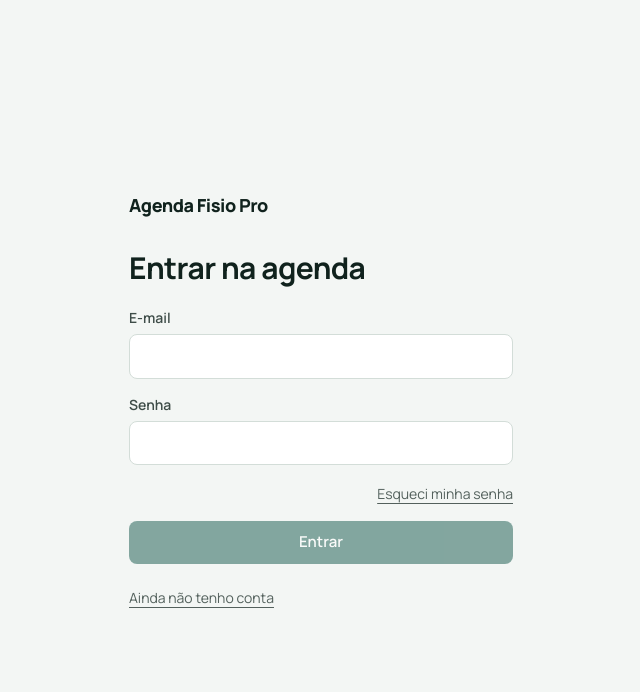
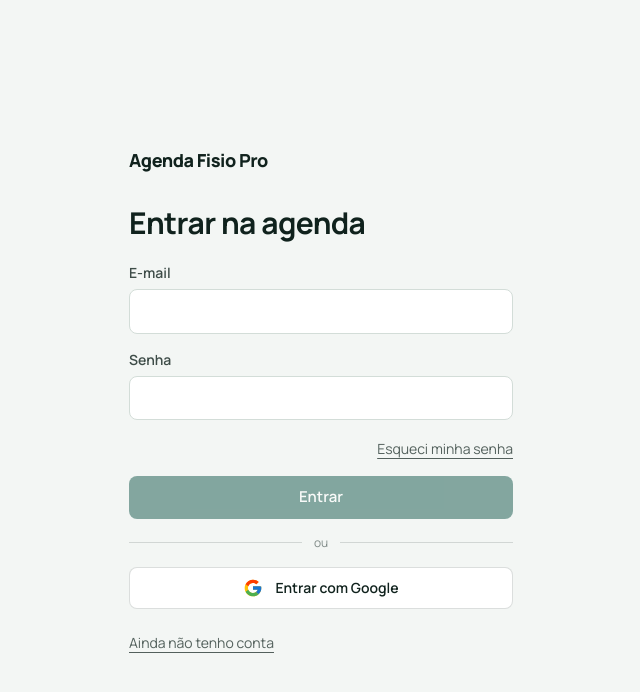
Before and after one commit to rabellinho99-sys/agenda-fisio, a Next.js app: page /entrar in a window 1280 px wide. Shown: the top 692 px of the page, without its empty margins (319-959 px from the left). Built offline with nearby package versions, Linux system fonts and the light colour scheme.

Commit message:
Add files via upload

```diff
--- a/app/entrar/page.tsx
+++ b/app/entrar/page.tsx
@@ -19,11 +19,7 @@ function EntrarForm() {
   const [email, setEmail] = useState("");
   const [senha, setSenha] = useState("");
   const [aceite, setAceite] = useState(false);
-  const [erro, setErro] = useState<string | null>(
-    params.get("erro") === "link"
-      ? "Este link expirou ou já foi usado. Peça um novo em Esqueci minha senha."
-      : null
-  );
+  const [erro, setErro] = useState<string | null>(mensagemErro(params.get("erro")));
   const [aviso, setAviso] = useState<string | null>(null);
   const [carregando, setCarregando] = useState(false);
 
@@ -64,6 +60,25 @@ function EntrarForm() {
     if (error) return setErro(traduz(error.message));
     router.push(params.get("next") ?? "/painel");
     router.refresh();
+  }
+
+  async function entrarComGoogle() {
+    setErro(null);
+    setAviso(null);
+    if (modo === "cadastro" && !aceite) {
+      return setErro("Para criar a conta, marque que leu e aceita os Termos de Uso e a Política de Privacidade.");
+    }
+    setCarregando(true);
+    const supabase = createClient();
+    const aceiteParam = modo === "cadastro" && aceite ? "1" : "0";
+    const { error } = await supabase.auth.signInWithOAuth({
+      provider: "google",
+      options: { redirectTo: `${location.origin}/auth/google?aceite=${aceiteParam}` },
+    });
+    if (error) {
+      setCarregando(false);
+      setErro("Não foi possível abrir o login do Google. Tente novamente.");
+    }
   }
 
   const podeEnviar =
@@ -151,6 +166,22 @@ function EntrarForm() {
         <button className="btn-primary w-full" onClick={enviar} disabled={!podeEnviar}>
           {carregando ? "Aguarde" : modo === "cadastro" ? "Criar conta" : "Entrar"}
         </button>
+
+        <div className="flex items-center gap-3 text-xs text-ink/50">
+          <span className="h-px flex-1 bg-ink/15" />
+          ou
+          <span className="h-px flex-1 bg-ink/15" />
+        </div>
+
+        <button
+          type="button"
+          onClick={entrarComGoogle}
+          disabled={carregando || (modo === "cadastro" && !aceite)}
+          className="flex w-full items-center justify-center gap-3 rounded-lg border border-ink/15 bg-white px-4 py-2.5 text-sm font-semibold disabled:opacity-50"
+        >
+          <GoogleLogo />
+          {modo === "cadastro" ? "Continuar com Google" : "Entrar com Google"}
+        </button>
       </div>
 
       <button
@@ -164,6 +195,26 @@ function EntrarForm() {
         {modo === "cadastro" ? "Já tenho conta" : "Ainda não tenho conta"}
       </button>
     </div>
+  );
+}
+
+function mensagemErro(codigo: string | null) {
+  if (codigo === "link") return "Este link expirou ou já foi usado. Peça um novo em Esqueci minha senha.";
+  if (codigo === "google") return "Não foi possível entrar com o Google. Tente novamente.";
+  if (codigo === "termos") {
+    return "Para criar sua conta com o Google, marque o aceite dos Termos e clique em Continuar com Google.";
+  }
+  return null;
+}
+
+function GoogleLogo() {
+  return (
+    <svg className="size-5 shrink-0" viewBox="0 0 48 48" aria-hidden="true">
+      <path fill="#FFC107" d="M43.6 20.5H42V20H24v8h11.3C33.7 32.7 29.2 36 24 36c-6.6 0-12-5.4-12-12s5.4-12 12-12c3.1 0 5.8 1.2 7.9 3.1l5.7-5.7C34 6.1 29.3 4 24 4 12.9 4 4 12.9 4 24s8.9 20 20 20 20-8.9 20-20c0-1.3-.1-2.4-.4-3.5z" />
+      <path fill="#FF3D00" d="M6.3 14.7l6.6 4.8C14.7 15.1 19 12 24 12c3.1 0 5.8 1.2 7.9 3.1l5.7-5.7C34 6.1 29.3 4 24 4 16.3 4 9.7 8.3 6.3 14.7z" />
+      <path fill="#4CAF50" d="M24 44c5.2 0 9.9-2 13.4-5.2l-6.2-5.2C29.2 35.1 26.7 36 24 36c-5.2 0-9.6-3.3-11.3-7.9l-6.5 5C9.5 39.6 16.2 44 24 44z" />
+      <path fill="#1976D2" d="M43.6 20.5H42V20H24v8h11.3c-.8 2.2-2.2 4.2-4.1 5.6l6.2 5.2C37 39.2 44 34 44 24c0-1.3-.1-2.4-.4-3.5z" />
+    </svg>
   );
 }
 
```
